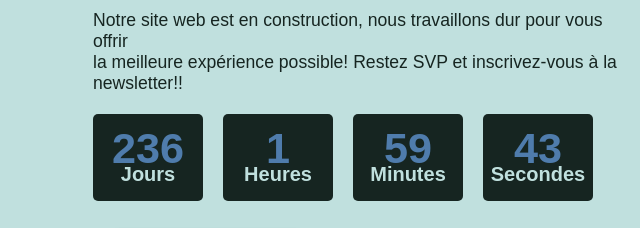
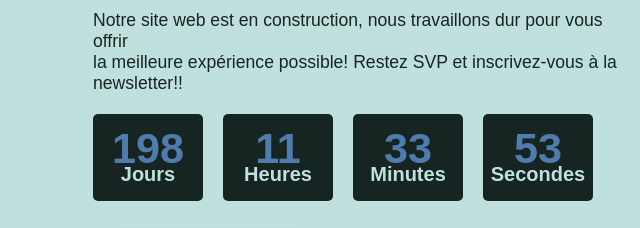
Before and after one commit to konchu974/landing-page, a plain HTML site: page index.html in a window 1280 px wide. Shown: the part 289-517 px from the top of the page, 7-647 px from the left. Drawn offline with Linux system fonts and the light colour scheme; a web font is replaced by a local one.

Commit message:
ajout du compteur en JS

```diff
--- a/assets/js/main.js
+++ b/assets/js/main.js
@@ -5,3 +5,44 @@ function toggle() {
 
 const split = 15/5;
 console.log()
+
+function startCountdown(targetDate) {
+  const daysElement = document.querySelector('.day');
+  const hoursElement = document.querySelector('.hour');
+  const minutesElement = document.querySelector('.minute');
+  const secondsElement = document.querySelector('.second');
+
+  function update() {
+    const now = new Date();
+    const diff = targetDate - now;
+
+    if (diff <= 0) {
+      clearInterval(interval);
+      daysElement.textContent = '0';
+      hoursElement.textContent = '0';
+      minutesElement.textContent = '0';
+      secondsElement.textContent = '0';
+      return;
+    }
+
+    const days = Math.floor(diff / (1000 * 60 * 60 * 24));
+    const hours = Math.floor((diff % (1000 * 60 * 60 * 24)) / (1000 * 60 * 60));
+    const minutes = Math.floor((diff % (1000 * 60 * 60)) / (1000 * 60));
+    const seconds = Math.floor((diff % (1000 * 60)) / 1000);
+
+    daysElement.textContent = days;
+    hoursElement.textContent = hours;
+    minutesElement.textContent = minutes;
+    secondsElement.textContent = seconds;
+  }
+
+  update();
+  const interval = setInterval(update, 1000);
+}
+
+//date cible
+const targetDate = new Date(2025, 10, 11, 23, 59, 59);
+
+
+
+window.addEventListener('DOMContentLoaded', () => startCountdown(targetDate));
--- a/index.html
+++ b/index.html
@@ -99,19 +99,19 @@
 
         <div class="count-down">
           <div class="time">
-            <div class="day">236</div>
+            <div class="day">0</div>
             <span>Jours</span>
           </div>
           <div class="time">
-            <div class="hour">1</div>
+            <div class="hour">0</div>
             <span>Heures</span>
           </div>
           <div class="time">
-            <div class="minute">59</div>
+            <div class="minute">0</div>
             <span>Minutes</span>
           </div>
           <div class="time">
-            <div class="second">43</div>
+            <div class="second">0</div>
             <span>Secondes</span>
           </div>
         </div>
```
